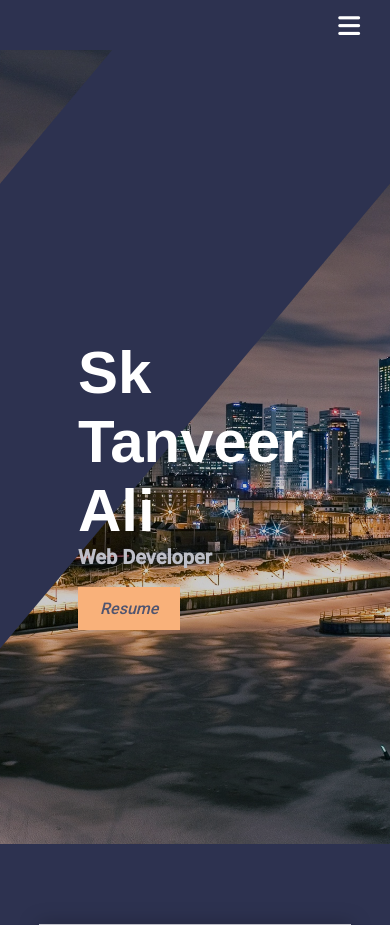
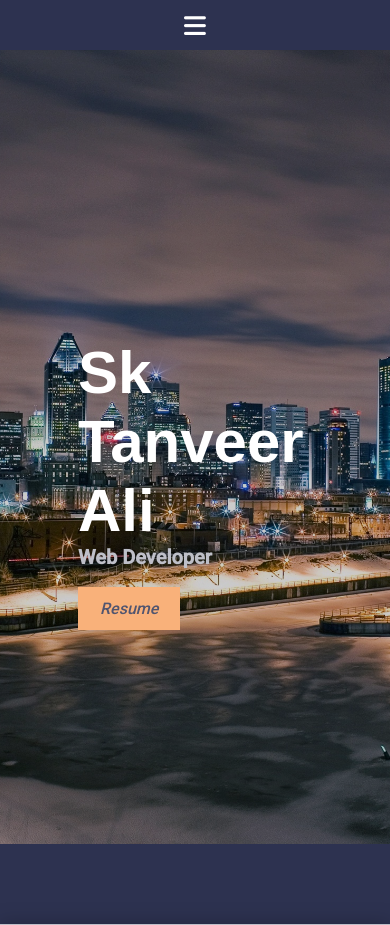
Before and after one commit to sk-tanveer-ali/sk-tanveer-ali.github.io, a PHP site: page / in a window 390 px wide; the page is wider, and only the part inside the window is pictured. Shown: the top 925 px of that part. Run offline with PHP 8.4, Linux system fonts and the light colour scheme; some web fonts are replaced; grey boxes are pictures that could not be loaded.

Commit message:
Modify portfolio styling

```diff
--- a/css/style.css
+++ b/css/style.css
@@ -11,6 +11,9 @@
   padding: 0;
   box-sizing: border-box;
   scroll-behavior: smooth;
+  body {
+    overflow-x: hidden;
+  }
 }
 
 :root {
@@ -34,11 +37,11 @@ section {
   padding: 50px 0;
 }
 
-.container {
+/* .container {
   max-width: 1200;
   width: 80%;
   margin: 0 auto;
-}
+} */
 
 /************************** HEADER ***********************/
 
@@ -100,7 +103,7 @@ section {
   position: relative;
 }
 
-.banner::before {
+/* .banner::before {
   content: "";
   position: absolute;
   top: 0;
@@ -109,7 +112,7 @@ section {
   height: 100vh;
   background-color: var(--primary-color);
   transform: skewX(-40deg);
-}
+} */
 
 .text-box {
   text-align: left;
@@ -436,6 +439,11 @@ section {
 }
 
 @media (max-width: 1050px) {
+
+  body {
+    overflow-x: hidden;
+  }
+
   .banner::before {
     right: 400px;
   }
@@ -518,3 +526,10 @@ section {
     width: 90%;
   }
 }
+
+
+@media (max-width: 768px){
+  body {
+    overflow-x: hidden;
+  }
+}
```
